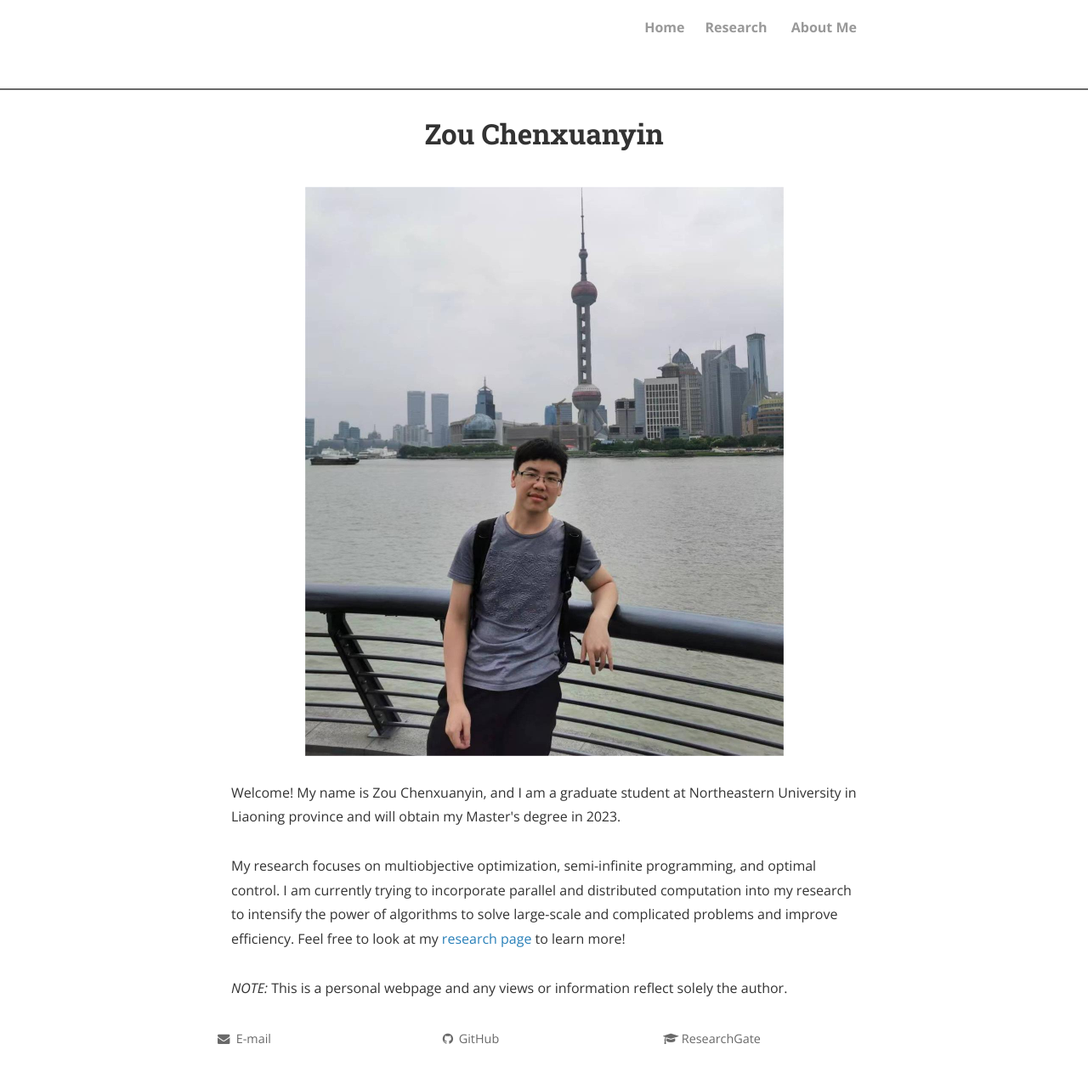
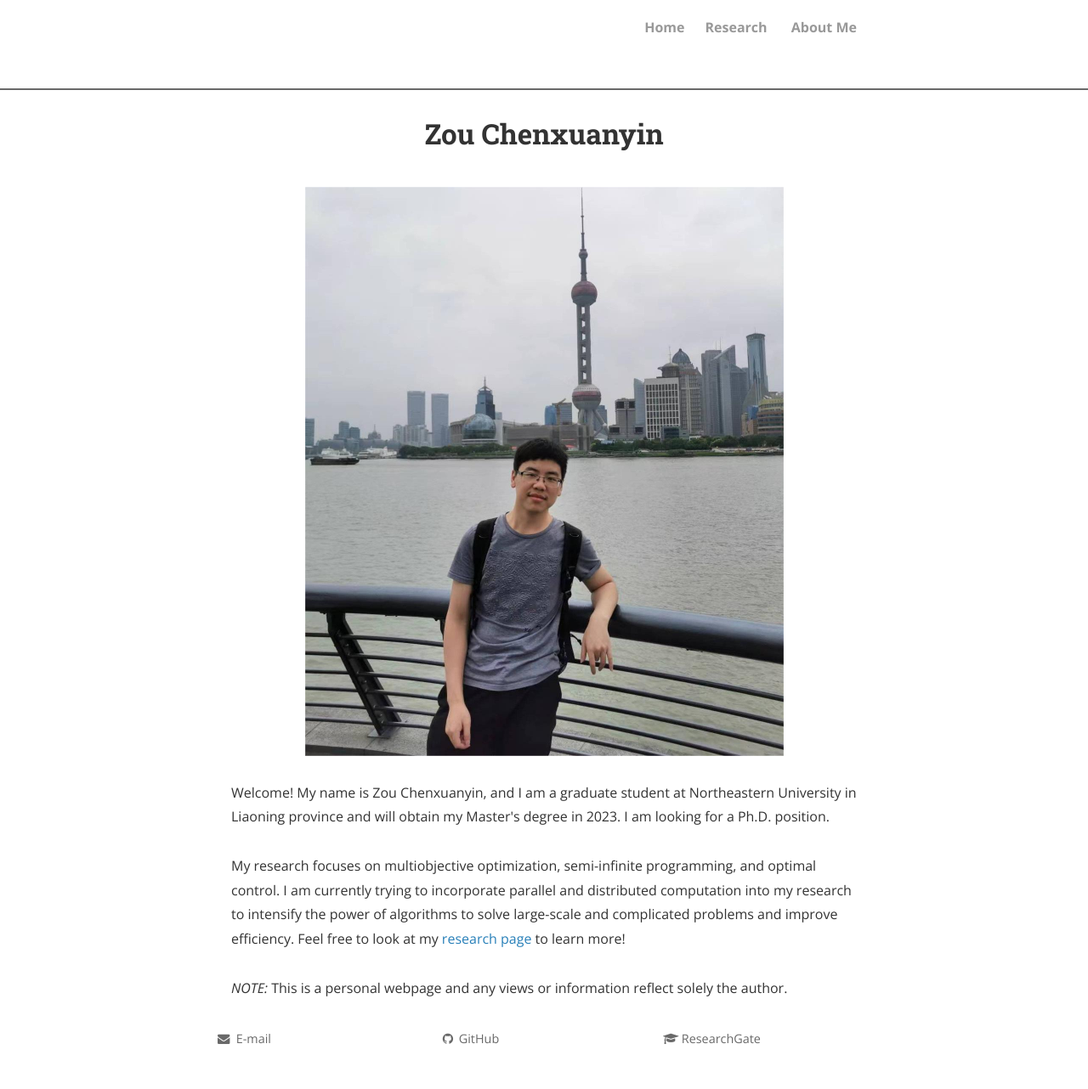
Before and after one commit to zcxy-academic/zcxy-academic.github.io, a Jekyll site: the page built from index.html, in a window 1280 px wide. Shown: the whole page at 85% size. Built offline with Jekyll 4.4.1, drawn with Linux system fonts in a browser that asks for light colours; nearby versions of some CDN libraries; the list of posts is cut into pages by our own code; comment, search, counter and statistics services are not loaded; a style sheet for code colours, icons or effects is not loaded.

Commit message:
Update index.html

```diff
--- a/index.html
+++ b/index.html
@@ -15,7 +15,7 @@
 
 <img src="image/profile_picture.jpg" alt="Zou Chenxuanyin" style="width:563px;height:670px;" title="Zou Chenxuanyin"; algin="middle">
 <br>
-Welcome! My name is Zou Chenxuanyin, and I am a graduate student at Northeastern University in Liaoning province and will obtain my Master's degree in 2023.
+Welcome! My name is Zou Chenxuanyin, and I am a graduate student at Northeastern University in Liaoning province and will obtain my Master's degree in 2023. I am looking for a Ph.D. position.
 
 <br><br>
 My research focuses on multiobjective optimization, semi-infinite programming, and optimal control. I am currently trying to incorporate parallel and distributed computation into my research to intensify the power of algorithms to solve large-scale and complicated problems and improve efficiency. Feel free to look at my <a href="https://zcxy-academic.github.io/research" target="_self">research page</a> to learn more!
```
